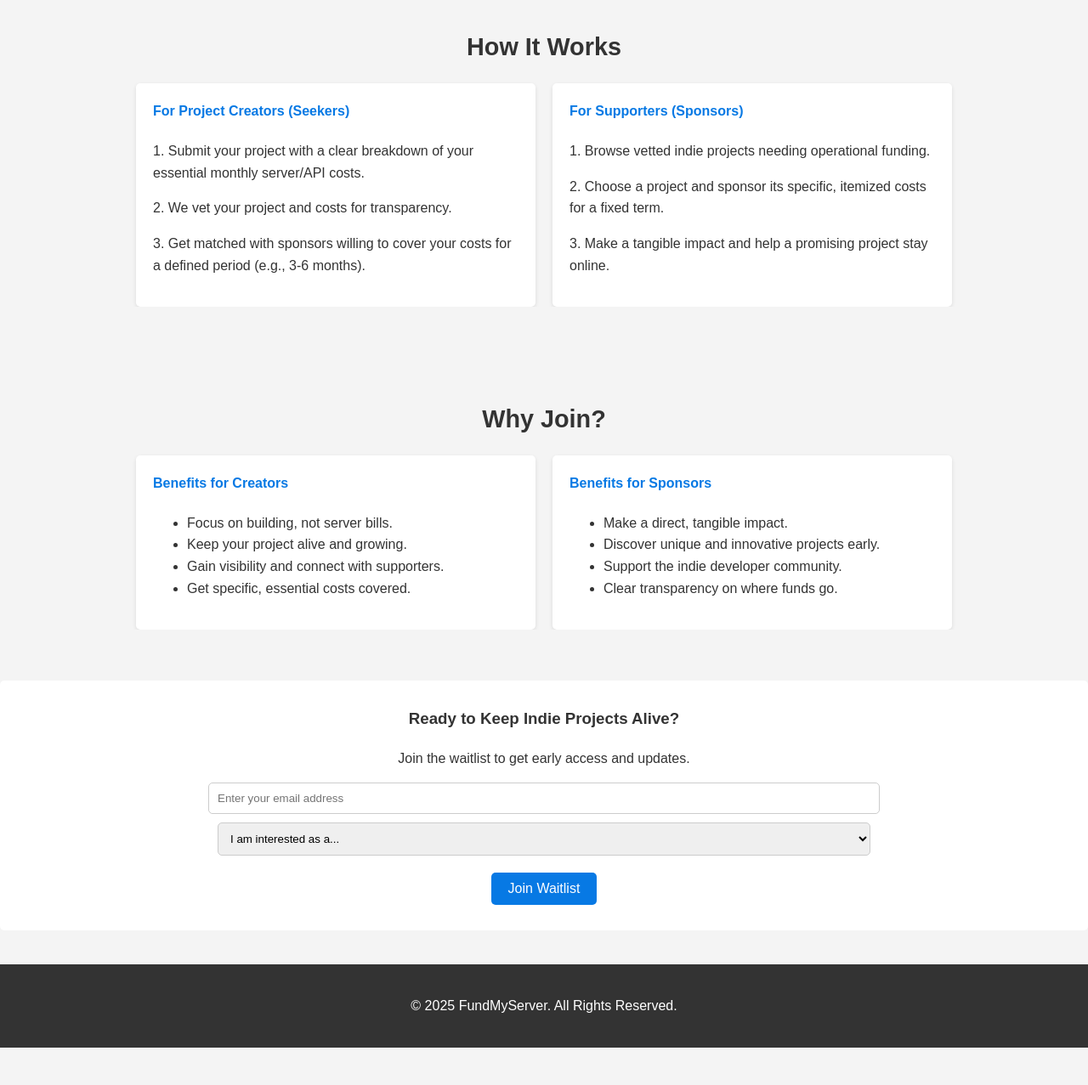
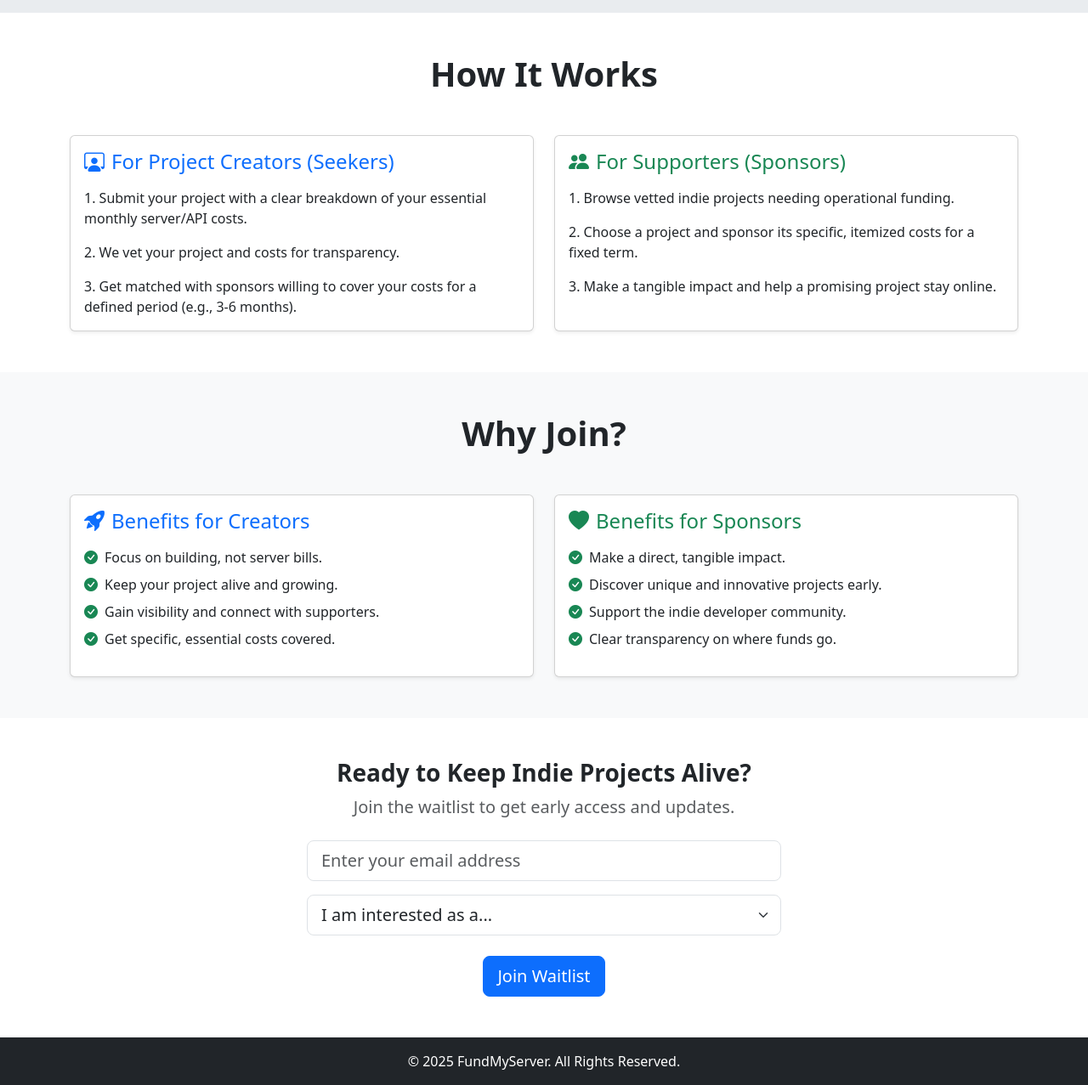
Before and after one commit to sandeepksinght/fundmyserver, a plain HTML site: page index.html in a window 1280 px wide. Shown: the part 454-1731 px from the top of the page at 85% size. Before the commit the page ends 1687 px from the top, so only its background shows below. Drawn offline with nearby package versions, Linux system fonts and the light colour scheme.

Commit message:
Initial commit: Add index.html forms

```diff
--- a/index.html
+++ b/index.html
@@ -4,204 +4,130 @@
     <meta charset="UTF-8">
     <meta name="viewport" content="width=device-width, initial-scale=1.0">
     <title>FundMyServer - Keep Your Indie Project Alive</title>
+    <link href="https://cdn.jsdelivr.net/npm/bootstrap@5.3.3/dist/css/bootstrap.min.css" rel="stylesheet" integrity="sha384-QWTKZyjpPEjISv5WaRU9OFeRpok6YctnYmDr5pNlyT2bRjXh0JMhjY6hW+ALEwIH" crossorigin="anonymous">
+    <link rel="stylesheet" href="https://cdn.jsdelivr.net/npm/bootstrap-icons@1.11.3/font/bootstrap-icons.min.css">
     <style>
-        body {
-            font-family: sans-serif;
-            line-height: 1.6;
-            margin: 0;
-            padding: 0;
-            background-color: #f4f4f4;
-            color: #333;
+        /* Optional: You can add minimal custom overrides here if needed, but the goal is to rely on Bootstrap */
+        .hero-section {
+            background-color: #e9ecef; /* A light grey background similar to Bootstrap's light bg */
         }
-        .container {
-            max-width: 960px;
-            margin: auto;
-            overflow: hidden;
-            padding: 0 20px;
-        }
-        header {
-            background: #333;
-            color: #fff;
-            padding-top: 30px;
-            min-height: 70px;
-            border-bottom: #0779e4 3px solid;
-        }
-        header h1 {
-            text-align: center;
-            margin: 0;
-            padding-bottom: 10px;
-        }
-        .hero {
-            background: #e2e2e2;
-            padding: 40px 20px;
-            text-align: center;
-            border-bottom: #ccc 1px solid;
-        }
-        .hero h2 {
-            margin-top: 0;
-            font-size: 2.5em;
-            color: #333;
-        }
-        .hero p {
-            font-size: 1.2em;
-            color: #555;
-        }
-        .cta-section {
-             padding: 30px 20px;
-             background: #fff;
-             text-align: center;
-             margin-top: 20px;
-             border-radius: 5px;
-        }
-         .cta-section h3 {
-            margin-top: 0;
-         }
-        .form-control {
-            display: block;
-            width: 80%;
-            padding: 10px;
-            margin: 10px auto;
-            border: 1px solid #ccc;
-            border-radius: 5px;
-        }
-        .btn {
-            display: inline-block;
-            background: #0779e4;
-            color: #fff;
-            padding: 10px 20px;
-            border: none;
-            border-radius: 5px;
-            cursor: pointer;
-            font-size: 1em;
-            text-decoration: none;
-            margin-top: 10px;
-        }
-        .btn:hover {
-            background: #0567d1;
-        }
-        .section {
-            padding: 40px 0;
-        }
-        .section h3 {
-            text-align: center;
-            font-size: 1.8em;
-            margin-bottom: 20px;
-        }
-        .section .grid {
-            display: grid;
-            grid-template-columns: repeat(auto-fit, minmax(250px, 1fr));
-            gap: 20px;
-        }
-        .section .card {
-            background: #fff;
-            padding: 20px;
-            border-radius: 5px;
-            box-shadow: 0 2px 5px rgba(0,0,0,0.1);
-        }
-         .section .card h4 {
-            color: #0779e4;
-            margin-top:0;
-         }
-        footer {
-            background: #333;
-            color: #fff;
-            text-align: center;
-            padding: 20px;
-            margin-top: 40px;
-        }
-
-        /* Basic Responsive */
-         @media(max-width: 768px) {
-            .hero h2 { font-size: 2em; }
-            .form-control { width: 95%;}
-            .section .grid { grid-template-columns: 1fr; }
-         }
+        /* Increase default card padding slightly if desired */
+        /* .card { padding: 1.5rem; } */
     </style>
 </head>
 <body>
-    <header>
-        <div class="container">
-            <h1>FundMyServer</h1>
+
+    <header class="bg-dark text-white py-3 border-bottom border-primary border-3">
+        <div class="container text-center">
+            <h1 class="display-6">FundMyServer</h1>
         </div>
     </header>
 
-    <section class="hero">
+    <section class="py-5 text-center hero-section">
         <div class="container">
-            <h2>Don't Let Server Costs Kill Your Dream Project</h2>
-            <p>FundMyServer connects indie developers and hobbyists with micro-sponsors to cover essential operational costs like hosting, APIs, and databases. Keep building, not worrying about the bills.</p>
-            <a href="#waitlist-form" class="btn">Join the Waitlist</a>
+            <h2 class="display-4 fw-bold">Don't Let Server Costs Kill Your Dream Project</h2>
+            <p class="lead text-muted mt-3 mb-4">
+                FundMyServer connects indie developers and hobbyists with micro-sponsors to cover essential operational costs like hosting, APIs, and databases. Keep building, not worrying about the bills.
+            </p>
+            <a href="#waitlist-form" class="btn btn-primary btn-lg">Join the Waitlist</a>
             </div>
     </section>
 
-    <section class="section" id="how-it-works">
+    <section id="how-it-works" class="py-5">
         <div class="container">
-            <h3>How It Works</h3>
-            <div class="grid">
-                <div class="card">
-                    <h4>For Project Creators (Seekers)</h4>
-                    <p>1. Submit your project with a clear breakdown of your essential monthly server/API costs.</p>
-                    <p>2. We vet your project and costs for transparency.</p>
-                    <p>3. Get matched with sponsors willing to cover your costs for a defined period (e.g., 3-6 months).</p>
+            <h3 class="text-center display-6 mb-5 fw-bold">How It Works</h3>
+            <div class="row g-4">
+                <div class="col-md-6">
+                    <div class="card h-100 shadow-sm">
+                        <div class="card-body d-flex flex-column">
+                            <h4 class="card-title text-primary"><i class="bi bi-person-workspace me-2"></i>For Project Creators (Seekers)</h4>
+                            <p class="card-text mt-2">1. Submit your project with a clear breakdown of your essential monthly server/API costs.</p>
+                            <p class="card-text">2. We vet your project and costs for transparency.</p>
+                            <p class="card-text">3. Get matched with sponsors willing to cover your costs for a defined period (e.g., 3-6 months).</p>
                         </div>
-                <div class="card">
-                    <h4>For Supporters (Sponsors)</h4>
-                    <p>1. Browse vetted indie projects needing operational funding.</p>
-                    <p>2. Choose a project and sponsor its specific, itemized costs for a fixed term.</p>
-                    <p>3. Make a tangible impact and help a promising project stay online.</p>
+                    </div>
+                </div>
+                <div class="col-md-6">
+                    <div class="card h-100 shadow-sm">
+                        <div class="card-body d-flex flex-column">
+                            <h4 class="card-title text-success"><i class="bi bi-people-fill me-2"></i>For Supporters (Sponsors)</h4>
+                            <p class="card-text mt-2">1. Browse vetted indie projects needing operational funding.</p>
+                            <p class="card-text">2. Choose a project and sponsor its specific, itemized costs for a fixed term.</p>
+                            <p class="card-text">3. Make a tangible impact and help a promising project stay online.</p>
+                        </div>
+                    </div>
                 </div>
             </div>
         </div>
     </section>
 
-     <section class="section" id="benefits">
+     <section id="benefits" class="py-5 bg-light">
         <div class="container">
-            <h3>Why Join?</h3>
-            <div class="grid">
-                <div class="card">
-                    <h4>Benefits for Creators</h4>
-                    <ul>
-                        <li>Focus on building, not server bills.</li>
-                        <li>Keep your project alive and growing.</li>
-                        <li>Gain visibility and connect with supporters.</li>
-                        <li>Get specific, essential costs covered.</li>
+            <h3 class="text-center display-6 mb-5 fw-bold">Why Join?</h3>
+            <div class="row g-4">
+                <div class="col-md-6">
+                    <div class="card h-100 shadow-sm">
+                        <div class="card-body">
+                             <h4 class="card-title text-primary"><i class="bi bi-rocket-takeoff-fill me-2"></i>Benefits for Creators</h4>
+                             <ul class="list-unstyled mt-3">
+                                <li class="mb-2"><i class="bi bi-check-circle-fill text-success me-2"></i>Focus on building, not server bills.</li>
+                                <li class="mb-2"><i class="bi bi-check-circle-fill text-success me-2"></i>Keep your project alive and growing.</li>
+                                <li class="mb-2"><i class="bi bi-check-circle-fill text-success me-2"></i>Gain visibility and connect with supporters.</li>
+                                <li class="mb-2"><i class="bi bi-check-circle-fill text-success me-2"></i>Get specific, essential costs covered.</li>
                             </ul>
                         </div>
-                <div class="card">
-                    <h4>Benefits for Sponsors</h4>
-                    <ul>
-                        <li>Make a direct, tangible impact.</li>
-                        <li>Discover unique and innovative projects early.</li>
-                        <li>Support the indie developer community.</li>
-                        <li>Clear transparency on where funds go.</li>
+                    </div>
+                </div>
+                 <div class="col-md-6">
+                     <div class="card h-100 shadow-sm">
+                        <div class="card-body">
+                            <h4 class="card-title text-success"><i class="bi bi-heart-fill me-2"></i>Benefits for Sponsors</h4>
+                            <ul class="list-unstyled mt-3">
+                                <li class="mb-2"><i class="bi bi-check-circle-fill text-success me-2"></i>Make a direct, tangible impact.</li>
+                                <li class="mb-2"><i class="bi bi-check-circle-fill text-success me-2"></i>Discover unique and innovative projects early.</li>
+                                <li class="mb-2"><i class="bi bi-check-circle-fill text-success me-2"></i>Support the indie developer community.</li>
+                                <li class="mb-2"><i class="bi bi-check-circle-fill text-success me-2"></i>Clear transparency on where funds go.</li>
                              </ul>
+                        </div>
+                    </div>
                 </div>
             </div>
         </div>
     </section>
 
-    <section class="cta-section" id="waitlist-form">
+    <section class="py-5 text-center" id="waitlist-form">
         <div class="container">
-            <h3>Ready to Keep Indie Projects Alive?</h3>
-            <p>Join the waitlist to get early access and updates.</p>
+            <h3 class="fw-bold">Ready to Keep Indie Projects Alive?</h3>
+            <p class="lead text-muted mb-4">Join the waitlist to get early access and updates.</p>
 
-            <form name="waitlist" method="POST" data-netlify="true">
-                <input type="email" name="email" placeholder="Enter your email address" required class="form-control">
-                <select name="role" required class="form-control">
+            <form name="waitlist" method="POST" data-netlify="true" class="col-md-8 col-lg-6 mx-auto">
+                <div class="mb-3">
+                    <label for="emailInput" class="form-label visually-hidden">Email address</label>
+                    <input type="email" name="email" class="form-control form-control-lg" id="emailInput" placeholder="Enter your email address" required>
+                </div>
+                 <div class="mb-3">
+                    <label for="roleSelect" class="form-label visually-hidden">I am interested as a...</label>
+                    <select name="role" class="form-select form-select-lg" id="roleSelect" required>
                         <option value="" disabled selected>I am interested as a...</option>
                         <option value="seeker">Project Creator (Seeker)</option>
                         <option value="sponsor">Potential Sponsor</option>
                         <option value="curious">Just Curious</option>
                     </select>
-                <button type="submit" class="btn">Join Waitlist</button>
+                 </div>
+                 <p class="d-none">
+                    <label>Don’t fill this out if you’re human: <input name="bot-field"></label>
+                 </p>
+                <button type="submit" class="btn btn-primary btn-lg mt-2">Join Waitlist</button>
             </form>
 
         </div>
     </section>
 
-    <footer>
-        <p>&copy; <span id="year"></span> FundMyServer. All Rights Reserved.</p>
+    <footer class="bg-dark text-white text-center py-3 mt-auto">
+        <p class="mb-0">&copy; <span id="year"></span> FundMyServer. All Rights Reserved.</p>
     </footer>
 
+    <script src="https://cdn.jsdelivr.net/npm/bootstrap@5.3.3/dist/js/bootstrap.bundle.min.js" integrity="sha384-YvpcrYf0tY3lHB60NNkmXc5s9fDVZLESaAA55NDzOxhy9GkcIdslK1eN7N6jIeHz" crossorigin="anonymous"></script>
     <script>
         // Simple script to update the year dynamically
         document.getElementById('year').textContent = new Date().getFullYear();
```
Lines whose indentation alone changed are shown as unchanged.
